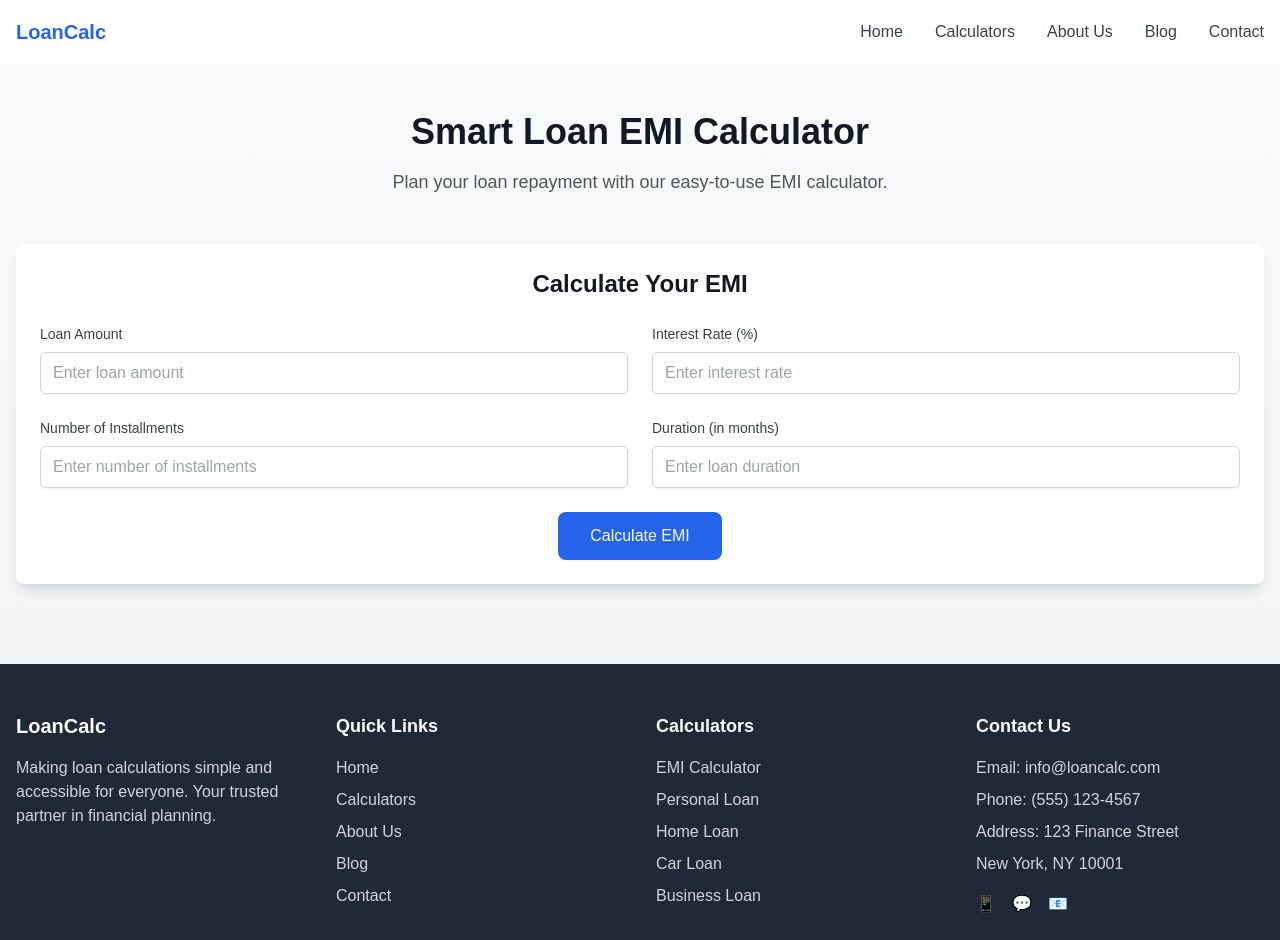
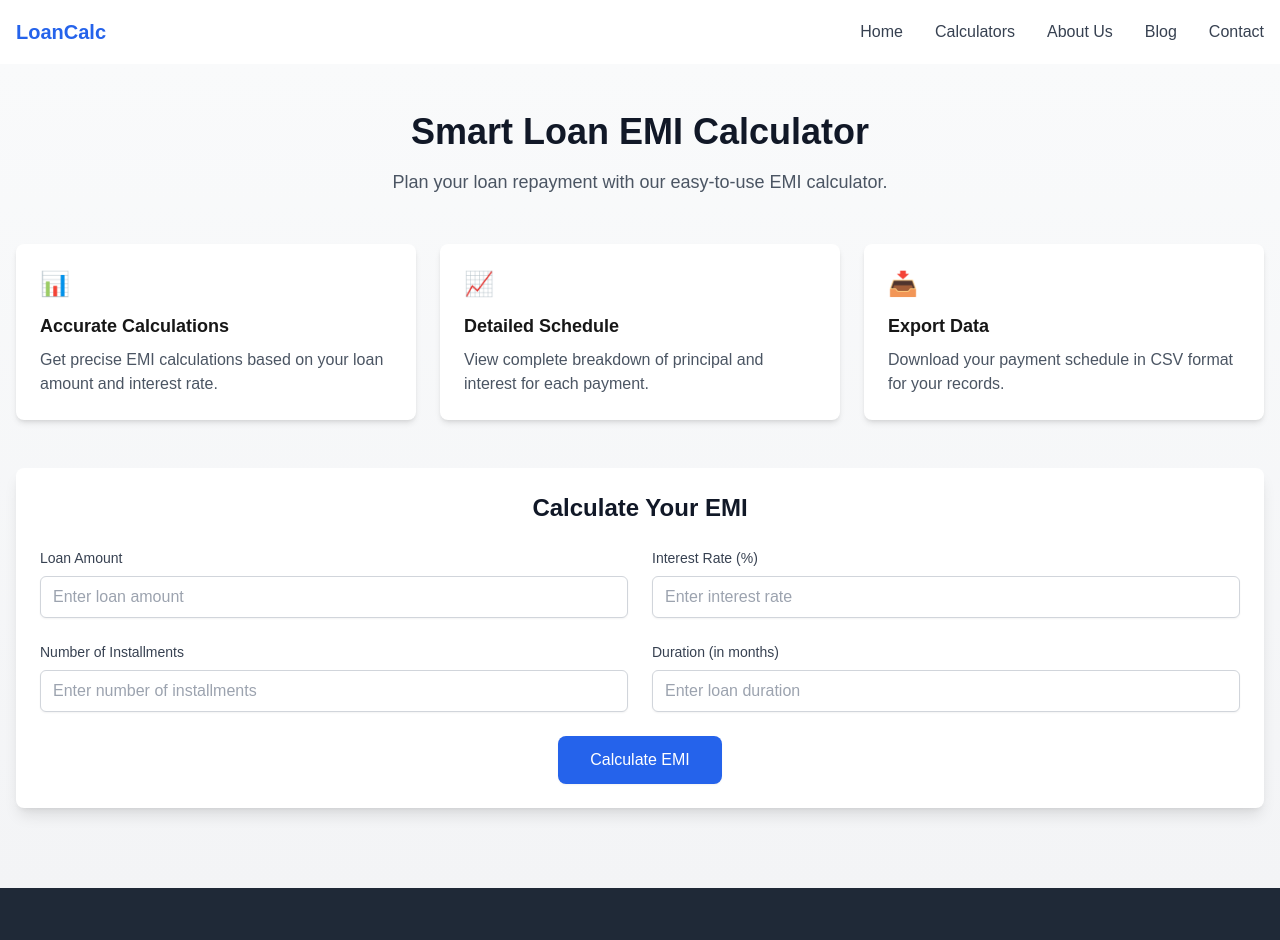
Before and after one commit to measman/loan-calculator, a Next.js app: page / in a window 1280 px wide. Shown: the top 940 px of the page. Built offline with nearby package versions, Linux system fonts and the light colour scheme.

Commit message:
some bug fixes

```diff
--- a/app/components/layout/Footer.jsx
+++ b/app/components/layout/Footer.jsx
@@ -1,73 +1,150 @@
 // components/layout/Navbar.jsx
 export default function Footer() {
   return (
-       <footer className="bg-gray-800 text-white py-12">
-       <div className="max-w-7xl mx-auto px-4">
-         <div className="grid grid-cols-1 md:grid-cols-4 gap-8">
+    <footer className='bg-gray-800 text-white py-12'>
+      <div className='max-w-7xl mx-auto px-4'>
+        <div className='grid grid-cols-1 md:grid-cols-4 gap-8'>
           {/* Company Info */}
-           <div className="space-y-4">
-             <h3 className="text-xl font-bold mb-4">LoanCalc</h3>
-             <p className="text-gray-300">
-               Making loan calculations simple and accessible for everyone. Your trusted partner in financial planning.
+          <div className='space-y-4'>
+            <h3 className='text-xl font-bold mb-4'>LoanCalc</h3>
+            <p className='text-gray-300'>
+              Making loan calculations simple and accessible for everyone. Your
+              trusted partner in financial planning.
             </p>
           </div>
 
           {/* Quick Links */}
           <div>
-             <h4 className="text-lg font-semibold mb-4">Quick Links</h4>
-             <ul className="space-y-2">
-               <li><a href="#" className="text-gray-300 hover:text-white transition-colors">Home</a></li>
-               <li><a href="#" className="text-gray-300 hover:text-white transition-colors">Calculators</a></li>
-               <li><a href="#" className="text-gray-300 hover:text-white transition-colors">About Us</a></li>
-               <li><a href="#" className="text-gray-300 hover:text-white transition-colors">Blog</a></li>
-               <li><a href="#" className="text-gray-300 hover:text-white transition-colors">Contact</a></li>
+            <h4 className='text-lg font-semibold mb-4'>Quick Links</h4>
+            <ul className='space-y-2'>
+              <li>
+                <a
+                  href='#'
+                  className='text-gray-300 hover:text-white transition-colors'
+                >
+                  Home
+                </a>
+              </li>
+              <li>
+                <a
+                  href='#'
+                  className='text-gray-300 hover:text-white transition-colors'
+                >
+                  Calculators
+                </a>
+              </li>
+              <li>
+                <a
+                  href='#'
+                  className='text-gray-300 hover:text-white transition-colors'
+                >
+                  About Us
+                </a>
+              </li>
+              <li>
+                <a
+                  href='#'
+                  className='text-gray-300 hover:text-white transition-colors'
+                >
+                  Blog
+                </a>
+              </li>
+              <li>
+                <a
+                  href='#'
+                  className='text-gray-300 hover:text-white transition-colors'
+                >
+                  Contact
+                </a>
+              </li>
             </ul>
           </div>
 
           {/* Calculators */}
           <div>
-             <h4 className="text-lg font-semibold mb-4">Calculators</h4>
-             <ul className="space-y-2">
-               <li><a href="#" className="text-gray-300 hover:text-white transition-colors">EMI Calculator</a></li>
-               <li><a href="#" className="text-gray-300 hover:text-white transition-colors">Personal Loan</a></li>
-               <li><a href="#" className="text-gray-300 hover:text-white transition-colors">Home Loan</a></li>
-               <li><a href="#" className="text-gray-300 hover:text-white transition-colors">Car Loan</a></li>
-               <li><a href="#" className="text-gray-300 hover:text-white transition-colors">Business Loan</a></li>
+            <h4 className='text-lg font-semibold mb-4'>Calculators</h4>
+            <ul className='space-y-2'>
+              <li>
+                <a
+                  href='#'
+                  className='text-gray-300 hover:text-white transition-colors'
+                >
+                  EMI Calculator
+                </a>
+              </li>
+              <li>
+                <a
+                  href='#'
+                  className='text-gray-300 hover:text-white transition-colors'
+                >
+                  Personal Loan
+                </a>
+              </li>
+              <li>
+                <a
+                  href='#'
+                  className='text-gray-300 hover:text-white transition-colors'
+                >
+                  Home Loan
+                </a>
+              </li>
+              <li>
+                <a
+                  href='#'
+                  className='text-gray-300 hover:text-white transition-colors'
+                >
+                  Car Loan
+                </a>
+              </li>
+              <li>
+                <a
+                  href='#'
+                  className='text-gray-300 hover:text-white transition-colors'
+                >
+                  Business Loan
+                </a>
+              </li>
             </ul>
           </div>
 
           {/* Contact Info */}
           <div>
-             <h4 className="text-lg font-semibold mb-4">Contact Us</h4>
-             <div className="space-y-2 text-gray-300">
-               <p>Email: info@loancalc.com</p>
-               <p>Phone: (555) 123-4567</p>
-               <p>Address: 123 Finance Street</p>
-               <p>New York, NY 10001</p>
+            <h4 className='text-lg font-semibold mb-4'>Contact Us</h4>
+            <div className='space-y-2 text-gray-300'>
+              <p>Email: info@tsuman.com.np</p>
+              {/* <p>Phone: (555) 123-4567</p> */}
+              <p>Address: Lalitpur, Nepal</p>
+              {/* <p>Nepal</p> */}
             </div>
-             <div className="mt-4 flex space-x-4">
-               <a href="#" className="text-gray-300 hover:text-white">
+            <div className='mt-4 flex space-x-4'>
+              <a href='#' className='text-gray-300 hover:text-white'>
                 <span>📱</span>
               </a>
-               <a href="#" className="text-gray-300 hover:text-white">
+              <a href='#' className='text-gray-300 hover:text-white'>
                 <span>💬</span>
               </a>
-               <a href="#" className="text-gray-300 hover:text-white">
+              <a href='#' className='text-gray-300 hover:text-white'>
                 <span>📧</span>
               </a>
             </div>
           </div>
         </div>
 
-         <div className="mt-8 pt-8 border-t border-gray-700">
-           <div className="text-center text-gray-400">
+        <div className='mt-8 pt-8 border-t border-gray-700'>
+          <div className='text-center text-gray-400'>
             <p>&copy; 2025 LoanCalc. All rights reserved.</p>
-             <div className="mt-2">
-               <a href="#" className="text-gray-400 hover:text-white mx-2">Privacy Policy</a>
+            <div className='mt-2'>
+              <a href='#' className='text-gray-400 hover:text-white mx-2'>
+                Privacy Policy
+              </a>
               <span>|</span>
-               <a href="#" className="text-gray-400 hover:text-white mx-2">Terms of Service</a>
+              <a href='#' className='text-gray-400 hover:text-white mx-2'>
+                Terms of Service
+              </a>
               <span>|</span>
-               <a href="#" className="text-gray-400 hover:text-white mx-2">Cookie Policy</a>
+              <a href='#' className='text-gray-400 hover:text-white mx-2'>
+                Cookie Policy
+              </a>
             </div>
           </div>
         </div>
--- a/app/components/ui/card.jsx
+++ b/app/components/ui/card.jsx
@@ -0,0 +1,31 @@
+// components/ui/Card.jsx
+"use client";
+
+export default function Card() {
+  return (
+    <div className='grid grid-cols-1 md:grid-cols-3 gap-6 mb-12'>
+      <div className='bg-white p-6 rounded-lg shadow-md'>
+        <div className='text-blue-600 text-2xl mb-3'>📊</div>
+        <h3 className='text-lg font-semibold mb-2'>Accurate Calculations</h3>
+        <p className='text-gray-600'>
+          Get precise EMI calculations based on your loan amount and interest
+          rate.
+        </p>
+      </div>
+      <div className='bg-white p-6 rounded-lg shadow-md'>
+        <div className='text-blue-600 text-2xl mb-3'>📈</div>
+        <h3 className='text-lg font-semibold mb-2'>Detailed Schedule</h3>
+        <p className='text-gray-600'>
+          View complete breakdown of principal and interest for each payment.
+        </p>
+      </div>
+      <div className='bg-white p-6 rounded-lg shadow-md'>
+        <div className='text-blue-600 text-2xl mb-3'>📥</div>
+        <h3 className='text-lg font-semibold mb-2'>Export Data</h3>
+        <p className='text-gray-600'>
+          Download your payment schedule in CSV format for your records.
+        </p>
+      </div>
+    </div>
+  );
+}
--- a/app/page.jsx
+++ b/app/page.jsx
@@ -7,59 +7,16 @@ import LoanForm from "./components/loan/LoanForm";
 import LoanSummary from "./components/loan/LoanSummary";
 import LoanSchedule from "./components/loan/LoanSchedule";
 import Footer from "./components/layout/Footer";
-
-export function calculateEMI(amount, rate, installments) {
-  const monthlyRate = rate / 12 / 100;
-  const emi =
-    (amount * monthlyRate * Math.pow(1 + monthlyRate, installments)) /
-    (Math.pow(1 + monthlyRate, installments) - 1);
-  return emi;
-}
-
-export function calculateLoanSummary(amount, rate, installments, emiAmount) {
-  const totalPayment = emiAmount * installments;
-  const totalInterest = totalPayment - amount;
-  const annualPayment = emiAmount * 12;
-  const interestRatio = (totalInterest / amount) * 100;
-
-  return {
-    totalPayment: totalPayment.toFixed(2),
-    totalInterest: totalInterest.toFixed(2),
-    monthlyPayment: emiAmount.toFixed(2),
-    annualPayment: annualPayment.toFixed(2),
-    interestRatio: interestRatio.toFixed(1),
-    loanAmount: amount.toFixed(2),
-    interestRate: rate,
-    numberOfPayments: installments,
-    loanTerm: (installments / 12).toFixed(1),
-  };
-}
-
-export function generateSchedule(amount, rate, installments) {
-  const emi = calculateEMI(amount, rate, installments);
-  let balance = amount;
-  const schedule = [];
-
-  for (let i = 1; i <= installments; i++) {
-    const interest = (balance * rate) / (12 * 100);
-    const principal = emi - interest;
-    balance = balance - principal;
-
-    schedule.push({
-      installmentNo: i,
-      emi: emi.toFixed(2),
-      principal: principal.toFixed(2),
-      interest: interest.toFixed(2),
-      balance: Math.max(0, balance).toFixed(2),
-    });
-  }
-
-  return schedule;
-}
+import {
+  calculateEMI,
+  calculateLoanSummary,
+  generateSchedule,
+} from "./lib/calculations";
+import Card from "./components/ui/card";
 
 export default function Home() {
   const [loanSummary, setLoanSummary] = useState(null);
-  const [emiSchedule, setEmiSchedule] = useState(null);
+  const [emiSchedule, setEmiSchedule] = useState([]);
 
   const handleCalculate = (formData) => {
     const amount = parseFloat(formData.loanAmount);
@@ -88,7 +45,7 @@ export default function Home() {
               Plan your loan repayment with our easy-to-use EMI calculator.
             </p>
           </div>
-
+          <Card />
           <LoanForm onCalculate={handleCalculate} />
 
           {loanSummary && (
```
Also changed, not shown: app/lib/calculations.jsx (renamed from lib/calculations.jsx). Lines whose indentation alone changed are shown as unchanged.
